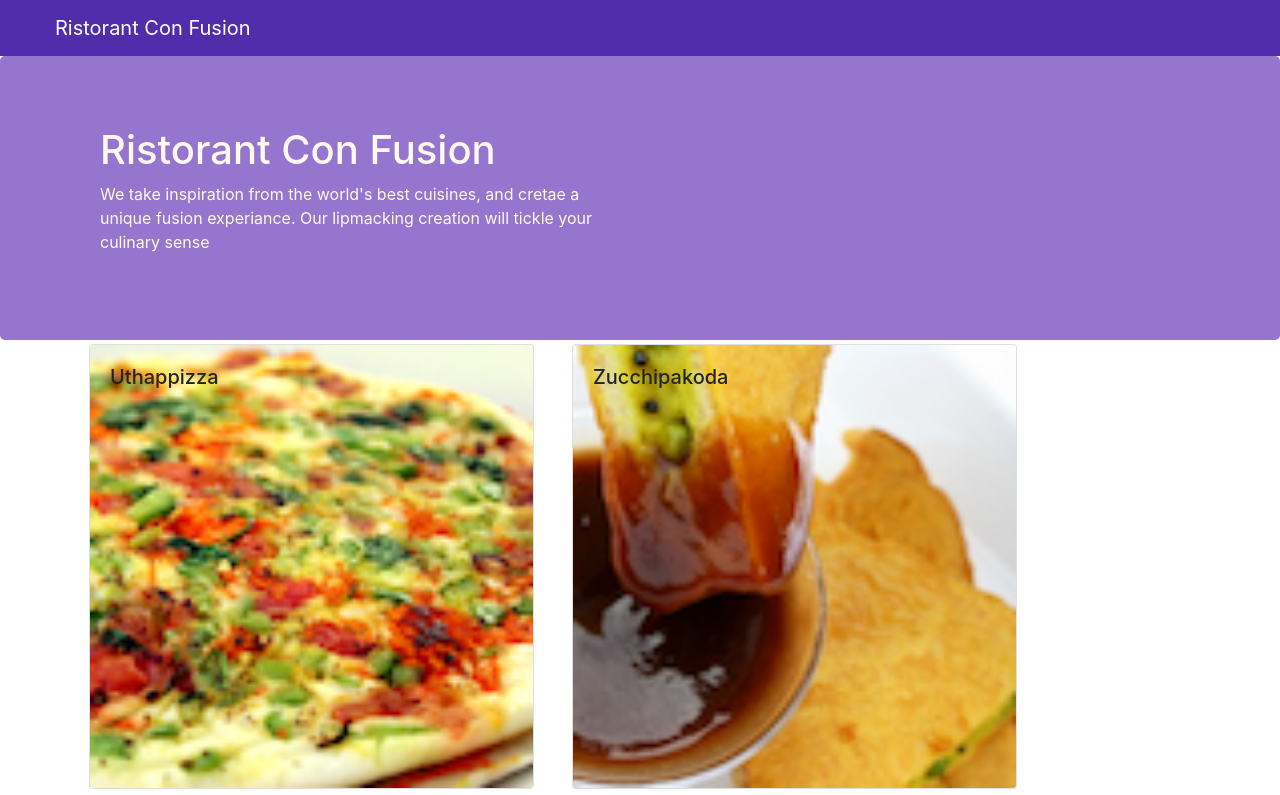
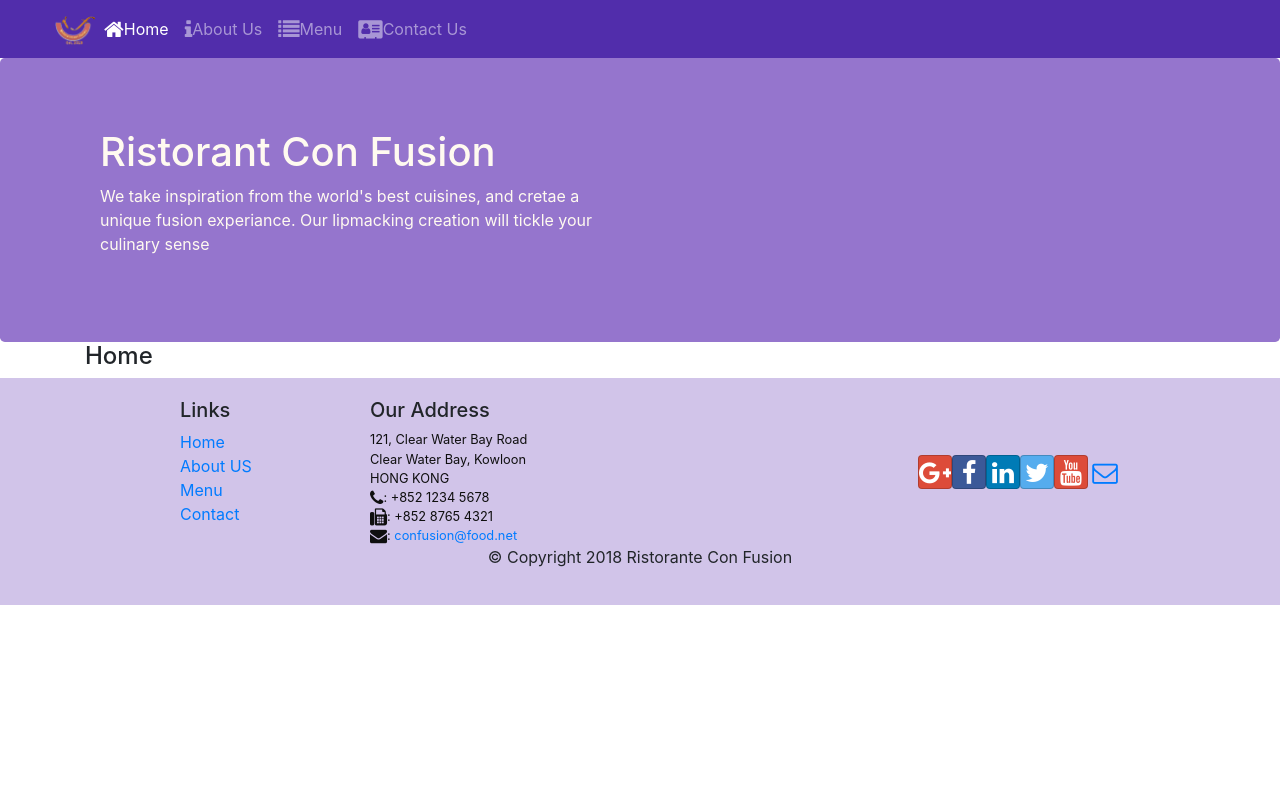
Before and after one commit to ateett12ue/ReactLearning, a React (Create React App) app: page /home in a window 1280 px wide. Shown: the top 795 px of the page. Built offline with nearby package versions, Linux system fonts and the light colour scheme.

Commit message:
React Router

```diff
--- a/package.json
+++ b/package.json
@@ -10,6 +10,7 @@
     "react": "^16.8.6",
     "react-dom": "^16.8.6",
     "react-popper": "^0.9.2",
+    "react-router-dom": "^4.2.2",
     "react-scripts": "3.0.1",
     "reactstrap": "^5.0.0"
   },
--- a/src/App.js
+++ b/src/App.js
@@ -1,14 +1,16 @@
 import React, { Component } from 'react';
 import Main from './components/MainComponent';
 import './App.css';
-
+import { BrowserRouter } from 'react-router-dom';
 class App extends Component {
 
   render(){
   return (
+    <BrowserRouter>
     <div>
       <Main />
     </div>
+    </BrowserRouter>
     )};
 }
 
--- a/src/components/MainComponent.js
+++ b/src/components/MainComponent.js
@@ -4,8 +4,10 @@ import Menu from './MenuComponent';
 import DishDetail from './DishDetail';
 import Header from './headerComponent.js';
 import Footer from './footerComponent.js';
+import Home from './homeComponent'
 import '../../src/App.css';
 import {DISHES} from '../shared/dishes';
+import {Switch, Route, Redirect } from 'react-router-dom';
 
 class Main extends Component {
   constructor(props){
@@ -13,27 +15,26 @@ class Main extends Component {
 
     this.state = {
       dishes: DISHES,
-      selectedDish: null
     };
   }
 
 
-  onDishSelect(dishId){
-    this.setState({selectedDish: dishId})
-}
+
 
   render(){
+    const HomePage = () => {
+        return(
+             <Home />
+        );
+    }
   return (
     <div>
         <Header />
-      <Row>
-      <Menu dishes={this.state.dishes}
-      onClick={(dishId)=>this.onDishSelect(dishId)}/>
-      </Row>
-      <Row>
-      <DishDetail
-        dish={this.state.dishes.filter((dish) => dish.id === this.state.selectedDish)[0]} />
-      </Row>
+        <Switch>
+            <Route path="/home" component={HomePage} />
+            <Route exact path="/menu" component={()=><Menu dishes={this.state.dishes}/>}/>
+            <Redirect to="/home" />
+        </Switch>
       <Footer />
     </div>
     )};
--- a/src/components/footerComponent.js
+++ b/src/components/footerComponent.js
@@ -1,5 +1,5 @@
 import React from 'react';
-
+import {Link} from 'react-router-dom'
 function Footer(props) {
     return(
     <div className="footer">
@@ -8,10 +8,10 @@ function Footer(props) {
                 <div className="col-4 offset-1 col-sm-2">
                     <h5>Links</h5>
                     <ul className="list-unstyled">
-                        <li><a href="#">Home</a></li>
-                        <li><a href="#">About</a></li>
-                        <li><a href="#">Menu</a></li>
-                        <li><a href="contactus.html">Contact</a></li>
+                        <li><Link to="/home">Home</Link></li>
+                        <li><Link to="/aboutus">About US</Link></li>
+                        <li><Link to="/menu">Menu</Link></li>
+                        <li><Link to="/contactus">Contact</Link></li>
                     </ul>
                 </div>
                 <div className="col-7 col-sm-5">
--- a/src/components/headerComponent.js
+++ b/src/components/headerComponent.js
@@ -1,14 +1,61 @@
 import React, {Component} from 'react';
-import {Navbar, NavbarBrand, Row, Col, Jumbotron} from 'reactstrap';
+import {Navbar, NavbarBrand, Nav, NavbarToggler, Collapse, NavItem, Jumbotron} from 'reactstrap';
+import {NavLink} from 'react-router-dom'
 
 class Header extends Component{
+    constructor(props){
+        super(props);
+        this.state = {
+            isNavOpen : false
+        }
+
+        this.toggleNav = this.toggleNav.bind(this);
+    }
+
+    toggleNav(){
+        this.setState({
+            isNavOpen: !this.state.isNavOpen
+        })
+    }
+
     render(){
         return(
             <React.Fragment>
-                {/*can be used in short form <></>, alternative to div, div add one more node to DOM, by using it we add react element directly to DOM*/ }
-                <Navbar dark>
+                {/*can be used in short form <></>, may not support browser, alternative to div, div add one more node to DOM, by using it we add react element directly to DOM*/ }
+                <Navbar dark expand="md">
                     <div className="container ml-4">
-                        <NavbarBrand href="/">Ristorant Con Fusion</NavbarBrand>
+                        <NavbarToggler onClick={this.toggleNav} />
+                        <NavbarBrand className="mr-auto" href="/">
+                            <img src="assets/images/logo.png" height="30" width="41" alt="Ristorant Con Fusion" />
+                        </NavbarBrand>
+                        <Collapse isOpen={this.state.isNavOpen} navbar>
+                        <Nav navbar>
+                            <NavItem>
+                                <NavLink className="nav-link" to="/home">
+                                    <span className="fa fa-home fa-lg"></span>Home
+                                </NavLink>
+                            </NavItem>
+
+                            <NavItem>
+                                <NavLink className="nav-link" to="/aboutus">
+                                    <span className="fa fa-info fa-lg"></span>About Us
+                                </NavLink>
+                            </NavItem>
+
+                            <NavItem>
+                                <NavLink className="nav-link" to="/menu">
+                                    <span className="fa fa-list fa-lg"></span>Menu
+                                </NavLink>
+                            </NavItem>
+
+                            <NavItem>
+                                <NavLink className="nav-link" to="/contactus">
+                                    <span className="fa fa-address-card fa-lg"></span>Contact Us
+                                </NavLink>
+                            </NavItem>
+                        </Nav>
+                        </Collapse>
+
                     </div>
                 </Navbar>
                 <Jumbotron>
--- /dev/null
+++ b/src/components/homeComponent.js
@@ -0,0 +1,11 @@
+import React from 'react'
+
+function Home(props){
+    return(
+        <div className="container">
+            <h4>Home</h4>
+        </div>
+    );
+}
+
+export default Home;
```
Also changed, not shown: 1 other file (tests, documents, lock files or other folders).
